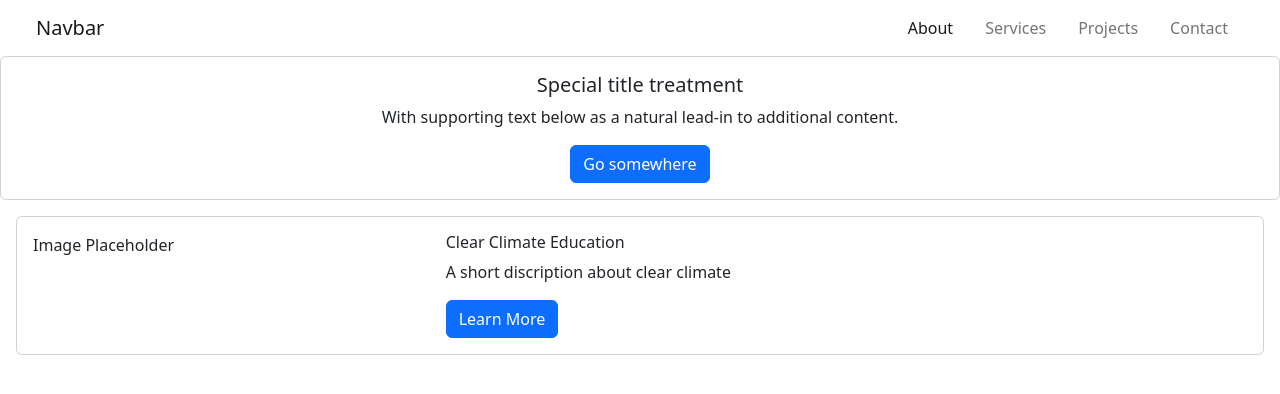
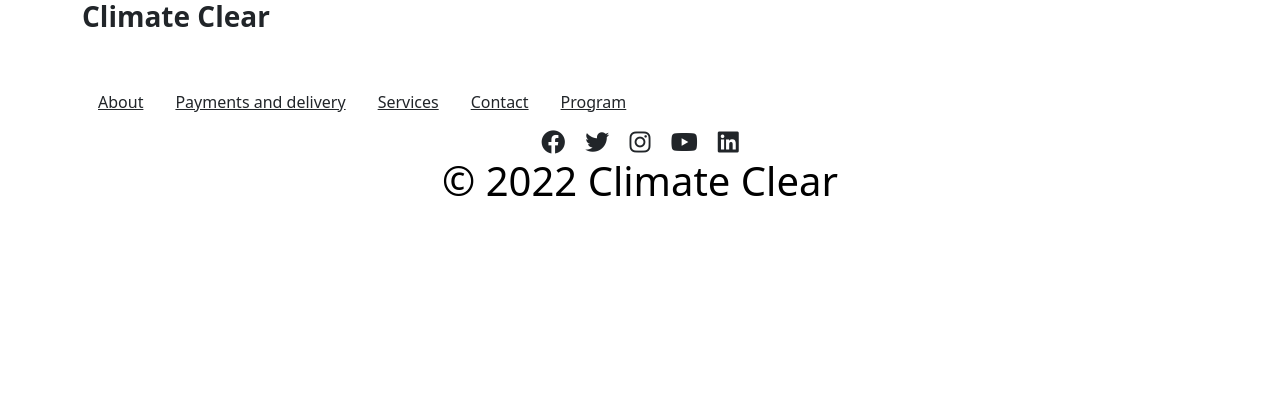
Before and after one commit to Arwa-Albeely/Clear-Climate, a plain HTML site: page index.html in a window 1280 px wide. Drawn offline with nearby package versions, Linux system fonts and the light colour scheme.

Commit message:
Add files via upload

```diff
--- a/index.html
+++ b/index.html
@@ -5,63 +5,37 @@
     <meta http-equiv="X-UA-Compatible" content="IE=edge">
     <meta name="viewport" content="width=device-width, initial-scale=1.0">
     <title>Clear Climate</title>
+    <link href="https://cdn.jsdelivr.net/npm/bootstrap@5.2.3/dist/css/bootstrap.min.css" rel="stylesheet" integrity="sha384-rbsA2VBKQhggwzxH7pPCaAqO46MgnOM80zW1RWuH61DGLwZJEdK2Kadq2F9CUG65" crossorigin="anonymous">
+    <link rel="stylesheet" href="https://cdnjs.cloudflare.com/ajax/libs/font-awesome/6.2.1/css/all.min.css" integrity="sha512-MV7K8+y+gLIBoVD59lQIYicR65iaqukzvf/nwasF0nqhPay5w/9lJmVM2hMDcnK1OnMGCdVK+iQrJ7lzPJQd1w==" crossorigin="anonymous" referrerpolicy="no-referrer" />
 
-    <link href="https://cdn.jsdelivr.net/npm/bootstrap@5.2.3/dist/css/bootstrap.min.css" rel="stylesheet" integrity="sha384-rbsA2VBKQhggwzxH7pPCaAqO46MgnOM80zW1RWuH61DGLwZJEdK2Kadq2F9CUG65" crossorigin="anonymous">
     <link rel="stylesheet" href="./style.css">
 </head>
 <body>
-    <header id="header">
-        <nav class="navbar navbar-expand-lg px-4 ">
-            <div class="container-fluid" >
-              <a class="navbar-brand" href="#"><img src=""class="logo float-start" alt="">Navbar</a>
-              <button class="navbar-toggler" type="button" data-bs-toggle="collapse" data-bs-target="#navbarNavDropdown" aria-controls="navbarNavDropdown" aria-expanded="false" aria-label="Toggle navigation">
-                <span class="navbar-toggler-icon"></span>
-              </button>
+    <section>
+<footer>
+  <div class="container">
+<h6 class="fs-3 fw-bolder">Climate Clear</h6>
+<br><br>
+<ul class="d-lg-flex list-unstyled">
+  <li class="mx-3"><a href="#" class="text-dark">About</a></li>
+  <li class="mx-3"><a href="#" class="text-dark">Payments and delivery</a></li>
+  <li class="mx-3"><a href="#" class="text-dark">Services</a></li>
+  <li class="mx-3"><a href="#" class="text-dark">Contact</a></li>
+  <li class="mx-3"><a href="#" class="text-dark">Program</a></li>
+</div>
+ <div class="icons-div mt-3" style="text-align: center;">
+  <i class="fa-brands fa-facebook mx-2 fs-4"></i>
+  <i class="fa-brands fa-twitter mx-2 fs-4"></i>
+  <i class="fa-brands fa-instagram mx-2 fs-4"></i>
+  <i class="fa-brands fa-youtube mx-2 fs-4"></i>
+  <i class="fa-brands fa-linkedin mx-2 fs-4"></i>
+ </div>
+<div style="color: black; text-align: center;"><h1>&copy; 2022 Climate Clear</h1></div>
+</footer>
+</section>
+    <script src="https://cdn.jsdelivr.net/npm/bootstrap@5.2.3/dist/js/bootstrap.bundle.min.js" integrity="sha384-kenU1KFdBIe4zVF0s0G1M5b4hcpxyD9F7jL+jjXkk+Q2h455rYXK/7HAuoJl+0I4" crossorigin="anonymous"></script>
 
-                <ul class="navbar-nav float-start">
-                  <li class="nav-item mx-2">
-                    <a class="nav-link active " aria-current="page" href="#">About</a>
-                  </li>
-                  <li class="nav-item mx-2">
-                    <a class="nav-link" href="#">Services</a>
-                  </li>
-                  <li class="nav-item mx-2">
-                    <a class="nav-link" href="#">Projects</a>
-                  </li>
-                  <li class="nav-item mx-2">
-                    <a class="nav-link" href="#">Contact</a>
-                  </li>
-                  </li>
-                </ul>
-
-          </nav>
-          <div class="card text-center bg-transparent">
-
-            <div class="card-body">
-              <h5 class="card-title">Special title treatment</h5>
-              <p class="card-text">With supporting text below as a natural lead-in to additional content.</p>
-              <a href="#" class="btn btn-primary">Go somewhere</a>
-            </div>
-
-          </div>
-    </div>
-    </header>
-    <section class="page-content">
-      <div class="card education-section">
-          <div class="card-body">
-              <div class="row">
-                  <div class="col-4">Image Placeholder</div>
-                  <div class="col">
-                      <h6 class="card-title">Clear Climate Education</h6>
-                      <p class="card-text">A short discription about clear climate</p>
-                      <a class="btn btn-primary" href="#" role="button">Learn More</a>
-                  </div>
-              </div>
-          </div>
-      </div>
+  </body>
 
 
-    <script src="https://cdn.jsdelivr.net/npm/bootstrap@5.2.3/dist/js/bootstrap.bundle.min.js" integrity="sha384-kenU1KFdBIe4zVF0s0G1M5b4hcpxyD9F7jL+jjXkk+Q2h455rYXK/7HAuoJl+0I4" crossorigin="anonymous"></script>
-</body>
-
 </html>
```
